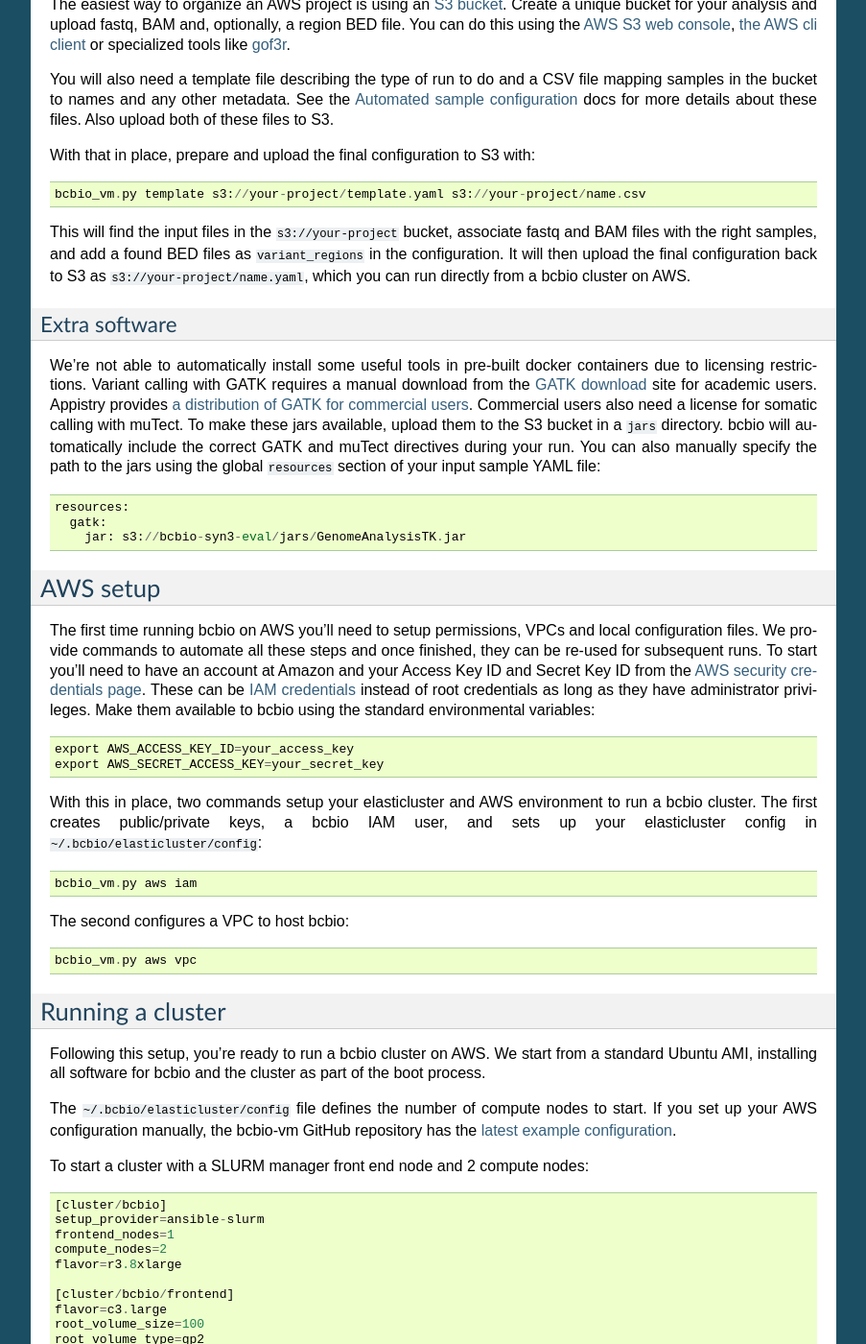
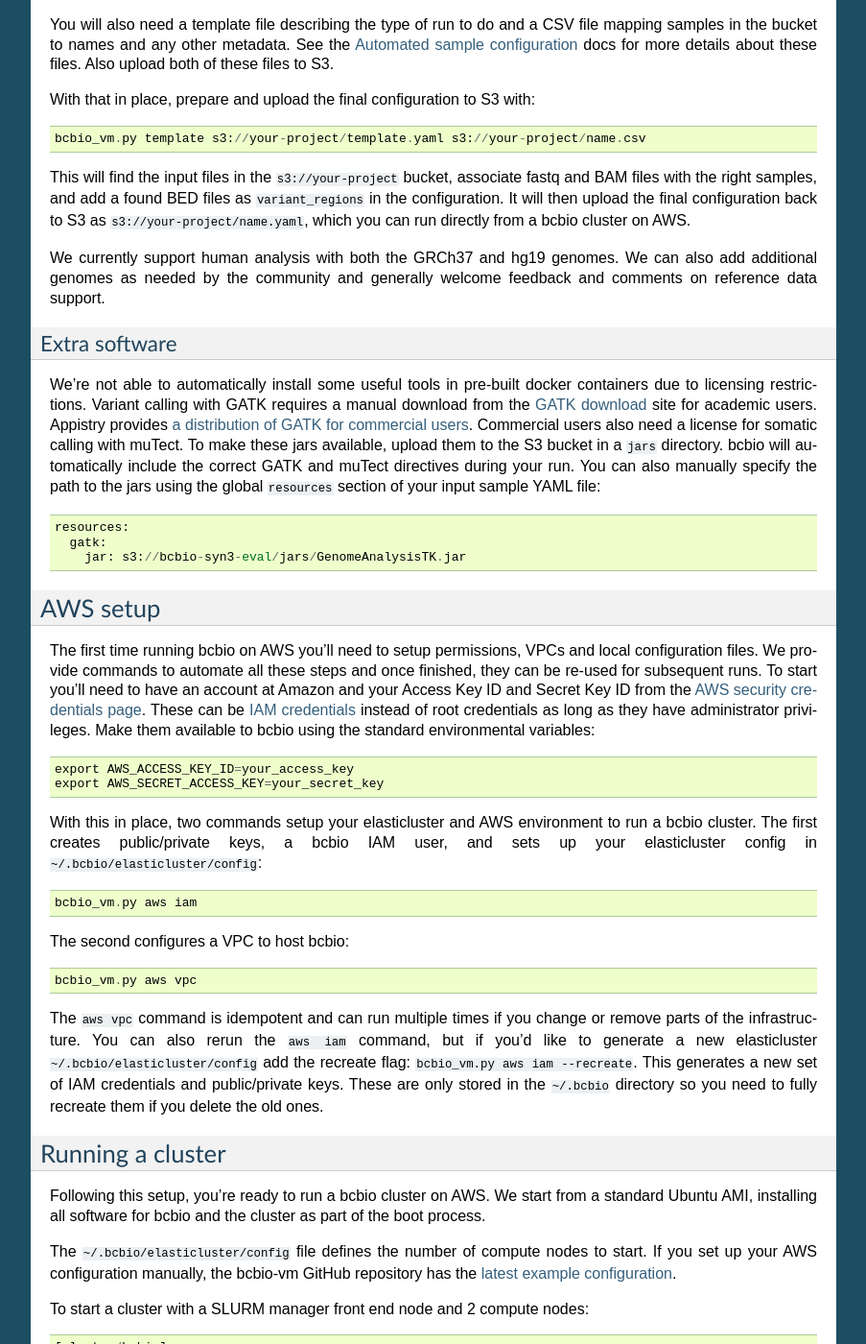
Before and after one commit to bcbio/bcbio-nextgen, a Sphinx documentation site: the page built from docs/contents/cloud.rst, in a window 1280 px wide and 1400 px high, scrolled down 637 px. Shown: the whole window at 96% size, without its empty margins (198-1101 px from the left). Built offline with Sphinx 7.4.7, drawn with Linux system fonts in a browser that asks for light colours; some of the changed text lies outside the part shown.

Commit message:
Cloud documentation fixes: support for hg19 (thanks to Yuri) and details on re-creating elasticluster config (chapmanb/bcbio-nextgen-vm#36

```diff
--- a/docs/contents/cloud.rst
+++ b/docs/contents/cloud.rst
@@ -60,6 +57,10 @@
 ``variant_regions`` in the configuration. It will then upload the final
 configuration back to S3 as ``s3://your-project/name.yaml``, which you can run
 directly from a bcbio cluster on AWS.
+
+We currently support human analysis with both the GRCh37 and hg19 genomes. We
+can also add additional genomes as needed by the community and generally welcome
+feedback and comments on reference data support.
 
 Extra software
 ~~~~~~~~~~~~~~
@@ -106,6 +107,14 @@
 The second configures a VPC to host bcbio::
 
   bcbio_vm.py aws vpc
+
+The ``aws vpc`` command is idempotent and can run multiple times if you change or
+remove parts of the infrastructure. You can also rerun the ``aws iam`` command,
+but if you'd like to generate a new elasticluster
+``~/.bcbio/elasticluster/config`` add the recreate flag: ``bcbio_vm.py aws iam
+--recreate``. This generates a new set of IAM credentials and public/private
+keys. These are only stored in the ``~/.bcbio`` directory so you need to fully
+recreate them if you delete the old ones.
 
 Running a cluster
 =================
```
Also changed, not shown: other parts of docs/contents/cloud.rst (+0 -3 lines).
